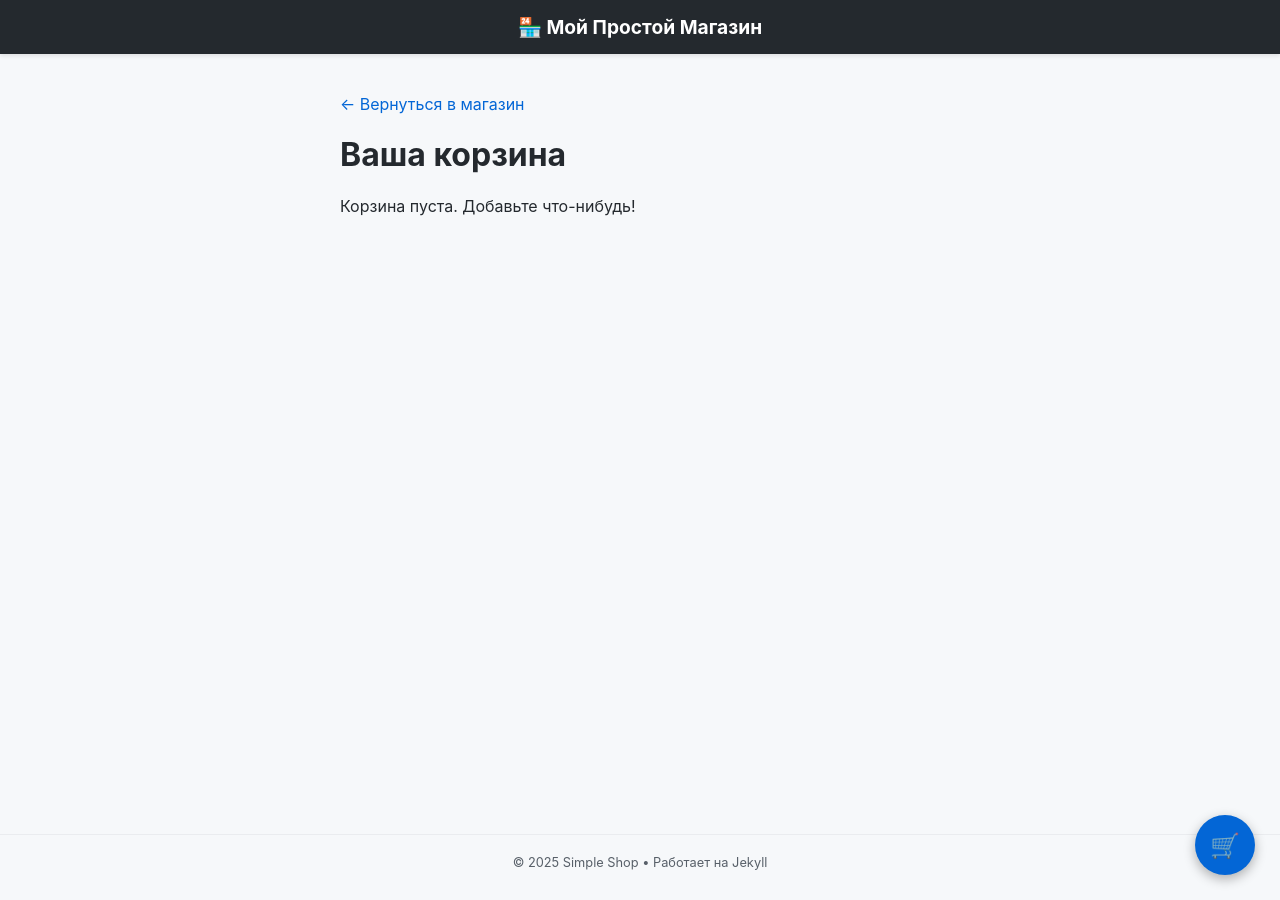
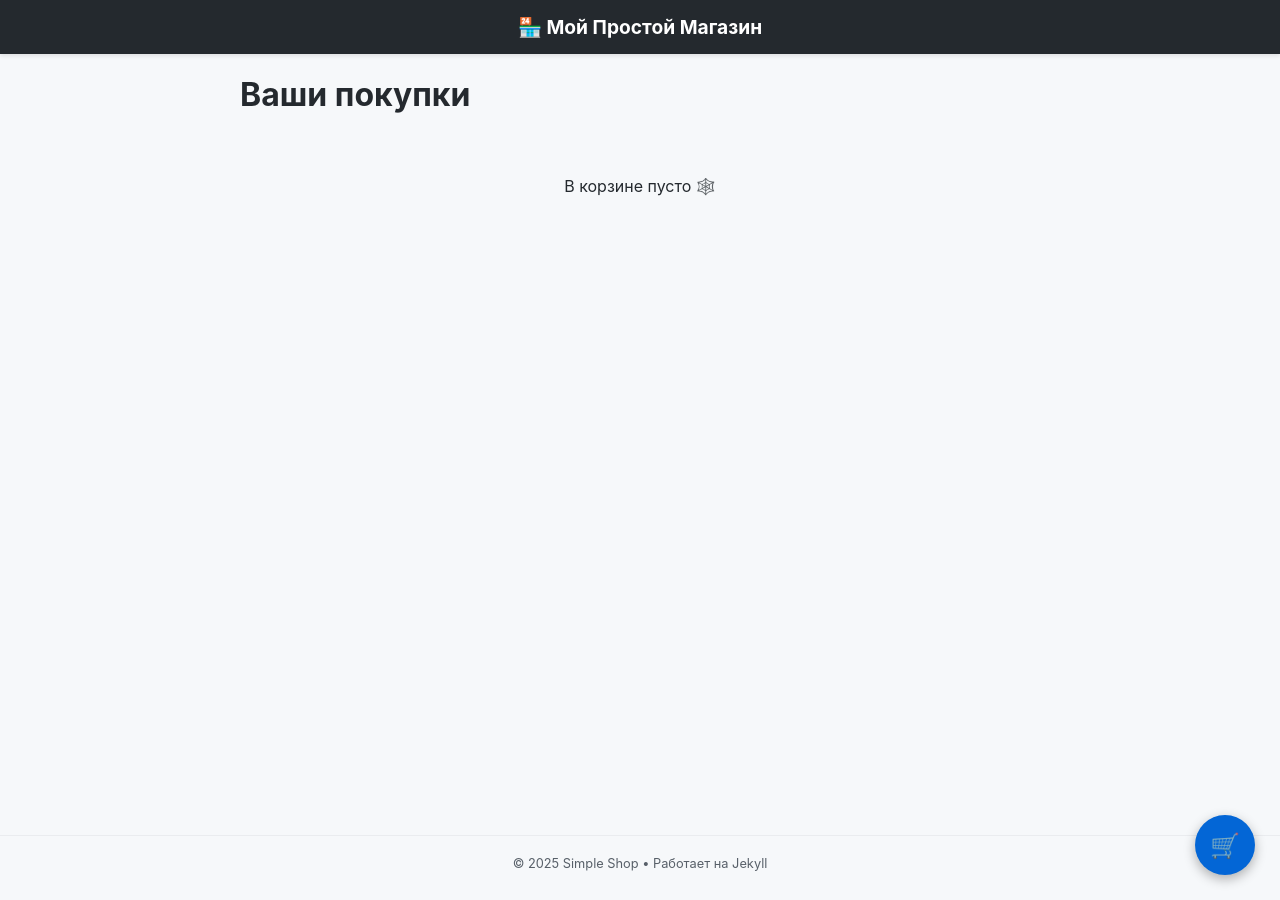
Before and after one commit to serhii50/simple-shop, a Jekyll site: the page built from cart.html, in a window 1280 px wide. Built offline with Jekyll 4.4.1, drawn with Linux system fonts in a browser that asks for light colours.

Commit message:
Refactor cart.html for improved styling and layout
Updated styles and structure for better design and user experience in the cart page.

```diff
--- a/cart.html
+++ b/cart.html
@@ -4,119 +4,87 @@
 ---
 
 <style>
-  /* Стили такие же, как на главной, для единства */
-  body { transition: background-color 0.3s, color 0.3s; }
-
-  .cart-container {
-    max-width: 600px;
-    margin: 20px auto;
-    padding: 20px;
-  }
-
   .cart-item {
     display: flex;
     justify-content: space-between;
     align-items: center;
-    border-bottom: 1px solid #ddd;
+    border-bottom: 1px solid #eaecef;
     padding: 15px 0;
   }
-
   .cart-item img {
     width: 60px;
     height: 60px;
+    border-radius: 6px;
     object-fit: cover;
-    border-radius: 4px;
     margin-right: 15px;
   }
-
   .item-info { flex-grow: 1; }
-  .item-title { font-weight: bold; display: block; }
-  .item-price { color: #2ea44f; }
+  .item-title { font-weight: 600; display: block; }
 
   .btn-remove {
-    background: #dc3545;
-    color: white;
-    border: none;
+    color: #cb2431;
+    background: none;
+    border: 1px solid #eaecef;
     padding: 5px 10px;
-    border-radius: 4px;
+    border-radius: 6px;
     cursor: pointer;
-    margin-left: 10px;
   }
 
-  .total-section {
-    font-size: 1.5em;
-    font-weight: bold;
-    text-align: right;
+  .total-block {
     margin-top: 20px;
-    padding-top: 20px;
-    border-top: 2px solid #2ea44f;
-  }
-
-  .checkout-buttons {
-    display: flex;
-    gap: 10px;
-    margin-top: 20px;
+    padding: 20px;
+    background: #f1f8ff;
+    border-radius: 8px;
+    text-align: center;
   }
 
   .btn-checkout {
-    flex: 1;
+    display: block;
+    width: 100%;
     padding: 15px;
+    margin-top: 10px;
     color: white;
-    text-align: center;
     text-decoration: none;
     border-radius: 8px;
     font-weight: bold;
-    border: none;
-    cursor: pointer;
+    text-align: center;
   }
 
-  .btn-back {
-    display: block;
-    margin-bottom: 20px;
-    color: #0366d6;
-    text-decoration: none;
-  }
-
-  /* 🌙 Темная тема */
   @media (prefers-color-scheme: dark) {
-    body { background-color: #121212; color: #e0e0e0; }
-    .cart-item { border-bottom-color: #333; }
-    .total-section { border-top-color: #2ea44f; }
-    .btn-back { color: #58a6ff; }
+    .cart-item { border-bottom-color: #30363d; }
+    .btn-remove { border-color: #30363d; color: #ff7b72; }
+    .total-block { background-color: #161b22; }
   }
 </style>
 
-<div class="cart-container">
-  <a href="/simple-shop/" class="btn-back">← Вернуться в магазин</a>
-  <h1>Ваша корзина</h1>
+<h1>Ваши покупки</h1>
 
 <div id="cart-items">
-    <p>Корзина пуста...</p>
+  <p style="text-align:center; color: gray;">Корзина пуста...</p>
 </div>
 
 <div id="cart-summary" style="display:none;">
-    <div class="total-section">
+  <div class="total-block">
+    <div style="font-size: 1.5em; margin-bottom: 15px;">
       Итого: <span id="total-price">0</span> грн.
     </div>
 
-    <div class="checkout-buttons">
-      <button onclick="checkout('wa')" class="btn-checkout" style="background-color: #25D366;">
+    <button onclick="checkout('wa')" class="btn-checkout" style="background-color: #25D366; border:none;">
       Заказать в WhatsApp
     </button>
-      <button onclick="checkout('tg')" class="btn-checkout" style="background-color: #0088cc;">
+    <button onclick="checkout('tg')" class="btn-checkout" style="background-color: #0088cc; border:none;">
       Заказать в Telegram
     </button>
-    </div>
 
     <br>
-    <button onclick="clearCart()" style="width:100%; padding:10px; background:#666; color:white; border:none; border-radius:8px;">
+    <button onclick="clearCart()" style="background:none; border:none; color:gray; text-decoration:underline; cursor:pointer;">
       Очистить корзину
     </button>
   </div>
 </div>
 
 <script>
-  // 1. Загружаем корзину при старте
+  // Функции только для страницы корзины
   function loadCart() {
     let cart = JSON.parse(localStorage.getItem('mySimpleCart')) || [];
     let container = document.getElementById('cart-items');
@@ -127,7 +95,7 @@
     let total = 0;
 
     if (cart.length === 0) {
-      container.innerHTML = '<p>Корзина пуста. Добавьте что-нибудь!</p>';
+      container.innerHTML = '<p style="text-align:center; padding: 40px;">В корзине пусто 🕸️</p>';
       summary.style.display = 'none';
       return;
     }
@@ -136,15 +104,14 @@
 
     cart.forEach((item, index) => {
       total += parseInt(item.price);
-
       let div = document.createElement('div');
       div.className = 'cart-item';
       div.innerHTML = `
         <div style="display:flex; align-items:center;">
-          <img src="${item.image}" alt="${item.title}">
+          <img src="${item.image}">
           <div class="item-info">
             <span class="item-title">${item.title}</span>
-            <span class="item-price">${item.price} грн.</span>
+            <span style="color:#2ea44f">${item.price} грн.</span>
           </div>
         </div>
         <button class="btn-remove" onclick="removeItem(${index})">✕</button>
```
Also changed, not shown: other parts of cart.html (+14 -24 lines). Lines whose indentation alone changed are shown as unchanged.
